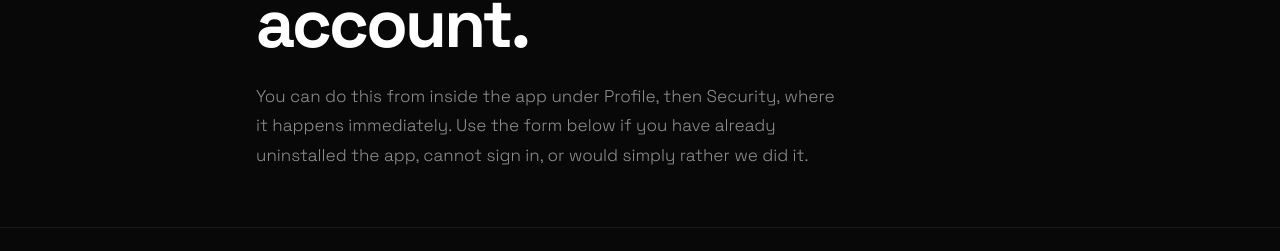
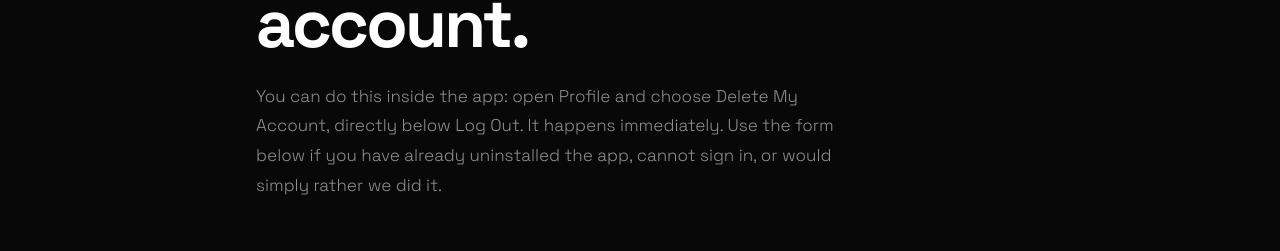
Before and after one commit to jpdevhub/Agronavis-web, a Next.js app: page /delete-account in a window 1280 px wide. Shown: the part 260-511 px from the top of the page. Built offline with nearby package versions, Linux system fonts and the light colour scheme; no server answers.

Commit message:
fix(legal): state the real in-app deletion path
The site told people to open Profile then Security. The button is on Profile
itself, below Log Out, and someone who follows the written path and does not
find it concludes the route does not exist.

```diff
--- a/app/delete-account/page.tsx
+++ b/app/delete-account/page.tsx
@@ -44,9 +44,9 @@ export default function DeleteAccountPage() {
           </Reveal>
           <Reveal delay={0.12}>
             <p className="mt-6 max-w-[54ch] text-[1.0625rem] font-light leading-[1.75] text-ink-muted">
-              You can do this from inside the app under Profile, then Security, where it happens
-              immediately. Use the form below if you have already uninstalled the app, cannot sign
-              in, or would simply rather we did it.
+              You can do this inside the app: open Profile and choose Delete My Account, directly
+              below Log Out. It happens immediately. Use the form below if you have already
+              uninstalled the app, cannot sign in, or would simply rather we did it.
             </p>
           </Reveal>
         </div>
--- a/app/privacy/page.tsx
+++ b/app/privacy/page.tsx
@@ -85,7 +85,7 @@ const sections: LegalSection[] = [
   {
     heading: 'Your rights',
     paragraphs: [
-      'You can ask us to show you everything we hold about you, correct anything wrong, export your field data in a standard format, or delete the lot. Most of this is a button in the app, under Settings and then Account.',
+      'You can ask us to show you everything we hold about you, correct anything wrong, export your field data in a standard format, or delete the lot. To delete, open Profile in the app and choose Delete My Account, directly below Log Out.',
       'You can also request deletion without opening the app, including after uninstalling it, at agronavis.in/delete-account. No login is required. We action it within 30 days and write to confirm when it is done.',
       'You can also withdraw consent for marketing messages at any time without losing access to the product.',
     ],
```
